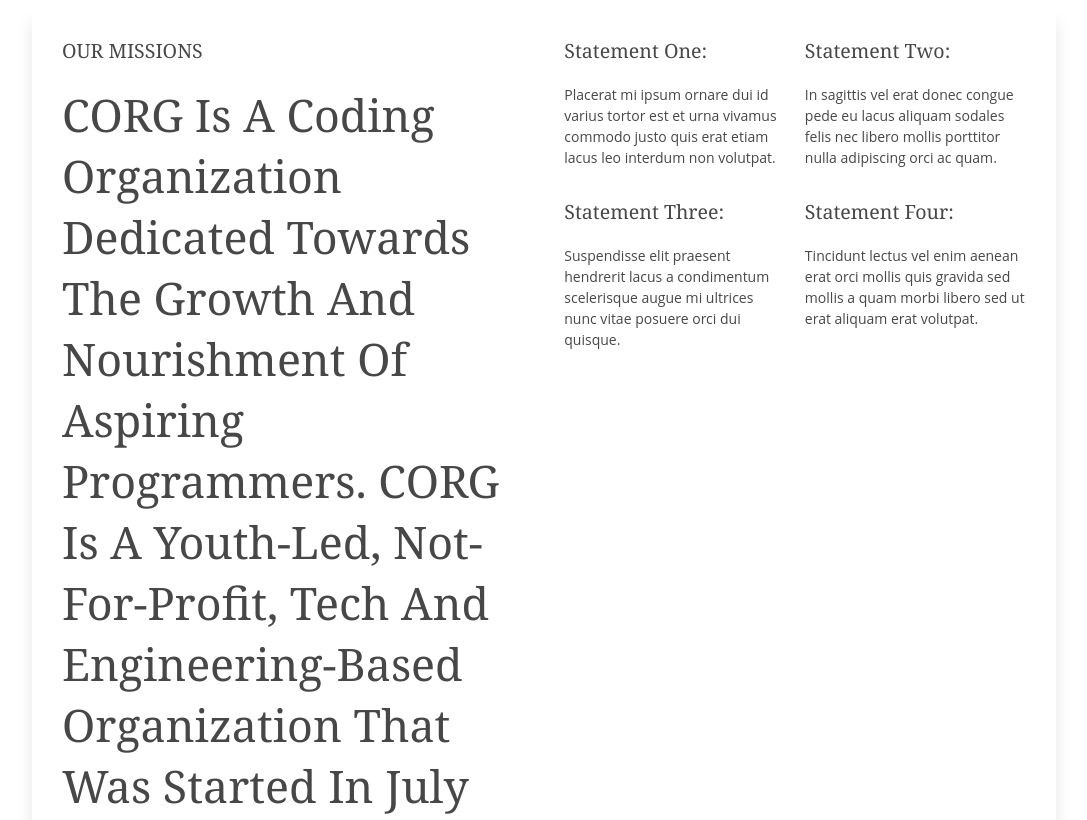
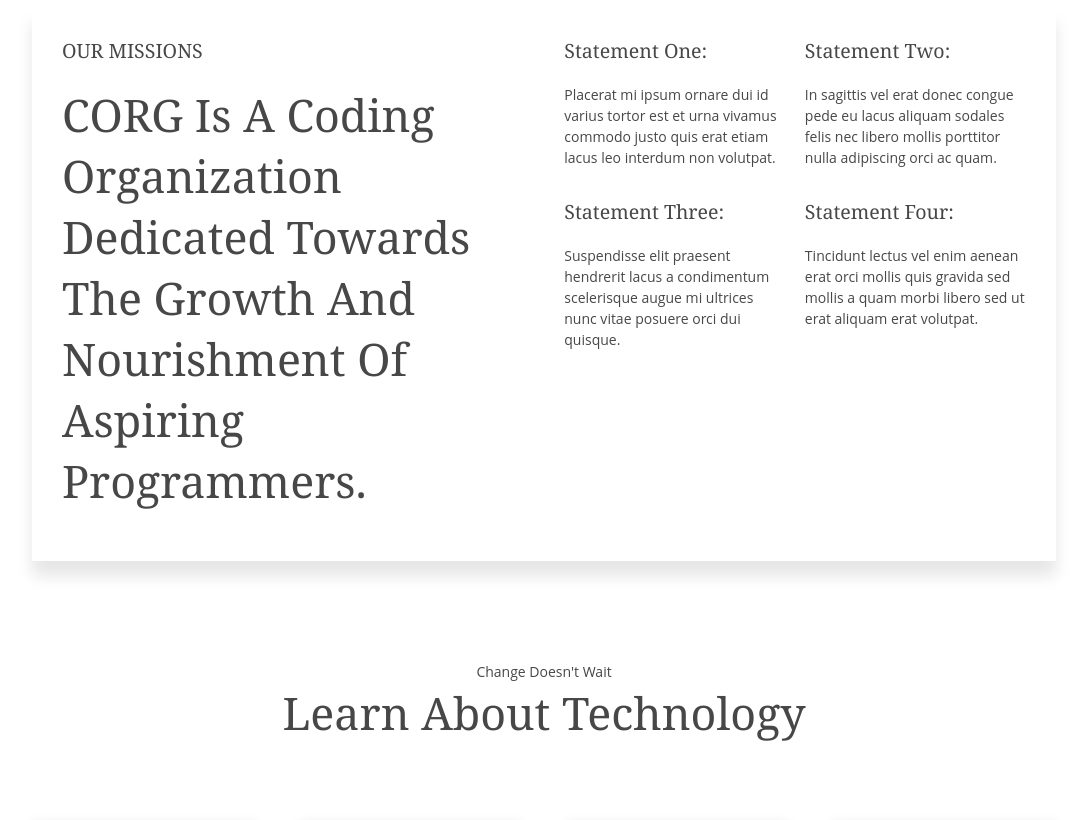
Before and after one commit to CORG-ON/CORG-site, a plain HTML site: page index.html in a window 1280 px wide. Shown: the part 1318-2138 px from the top of the page, without its empty margins (96-1183 px from the left). Drawn offline with Linux system fonts and the light colour scheme.

Commit message:
Update index.html

```diff
--- a/index.html
+++ b/index.html
@@ -93,16 +93,7 @@
     <section id="introblocks" class="row3 inspace-30 clear">
       <div class="one_half first">
         <h6 class="heading">OUR MISSIONS</h6>
-        <p class="heading font-x3">CORG is a coding organization dedicated towards the growth and nourishment of aspiring programmers.
-          CORG is a youth-led, not-for-profit, tech and engineering-based organization that was started in July 2021 by two Ib students,
-          Alex Xu and Marcus Lee from Bayview SS and Milliken Mills HS respectively.
-          While also featuring a collective of Ib and AP scholars from various schools across the GTA who share the same passion.
-          The fundamental idea regarding the founding of CORG was to provide youth and curious scholars alike with various project opportunities, webinars and a coveted Hackathon.
-          All developers know the best way to learn is through project based learning.
-          However, for some people starting a whole project on their own can be intimidating, whether it be the amount of time/effort, or the skill level being too high.
-          The goal of CORG is to provide the opportunity to others in this position to join a project with higher level developers, to learn, gain experience, and add to their portfolio.
-          With CORG, we hope that we can bring the joy of coding to countless youth and offer intriguing and challenging project opportunities in AI, ML, Web Dev, and more.
-          While gaining invaluable experiences and approaches from webinars, workshops to applying their skills at Hackathons. </p>
+        <p class="heading font-x3">CORG is a coding organization dedicated towards the growth and nourishment of aspiring programmers.</p>
       </div>
       <div class="one_half">
         <ul class="nospace group">
```
